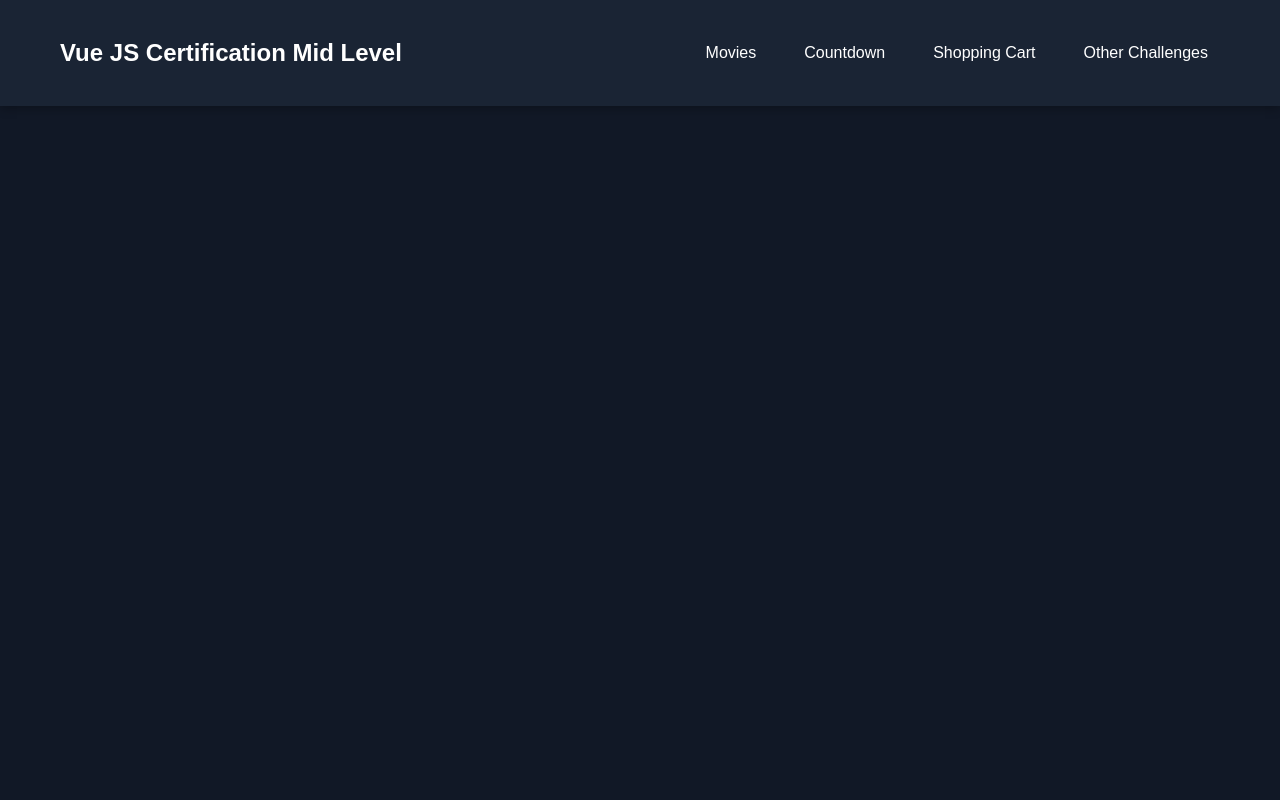
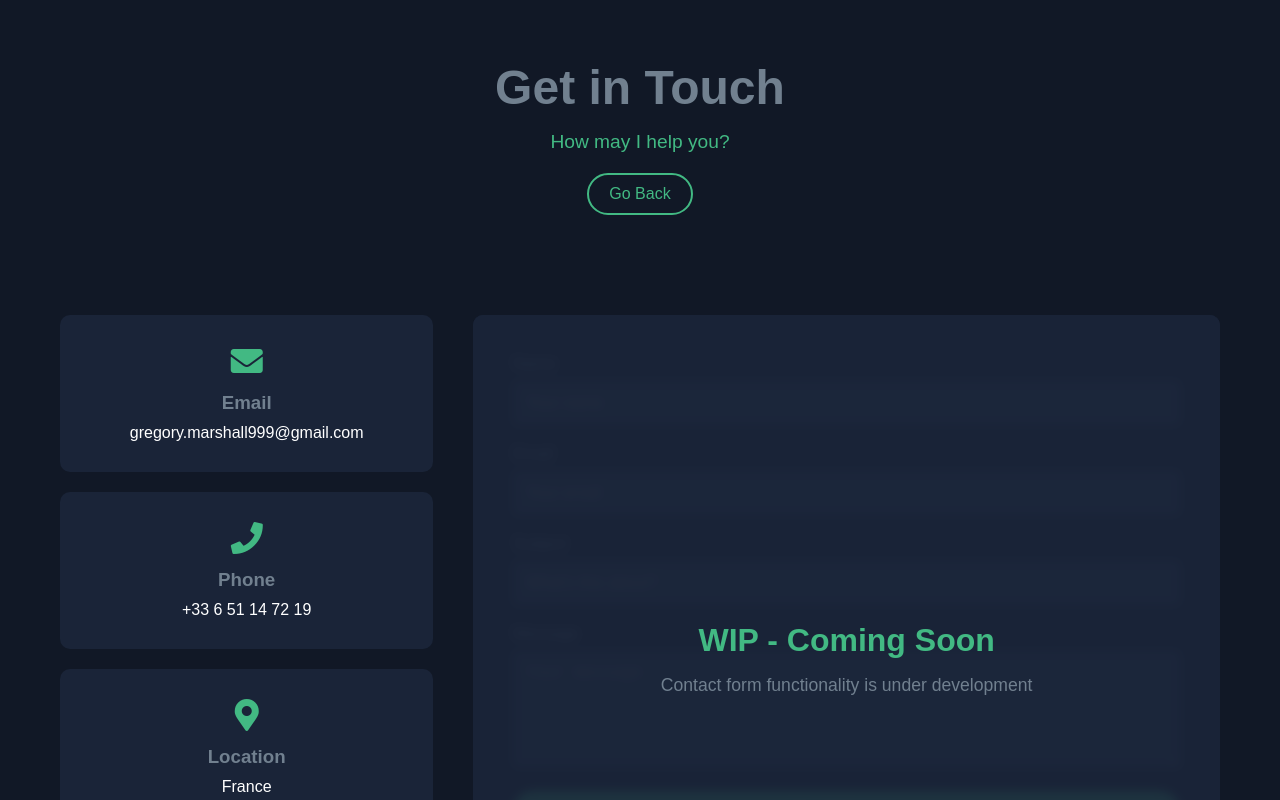
Before and after one commit to GregMarshall999/greglabs-plat, a Vue app: page /contact in a window 1280 px wide. Shown: the top 800 px of the page. Built offline with nearby package versions, Linux system fonts and the light colour scheme.

Commit message:
contact page and nav rework

```diff
--- a/index.html
+++ b/index.html
@@ -3,6 +3,7 @@
   <head>
     <meta charset="UTF-8" />
     <link rel="icon" href="/favicon.ico" />
+    <link rel="stylesheet" href="https://cdnjs.cloudflare.com/ajax/libs/font-awesome/5.15.4/css/all.min.css">
     <meta name="viewport" content="width=device-width, initial-scale=1.0" />
     <title>Vite App</title>
   </head>
--- a/src/App.vue
+++ b/src/App.vue
@@ -1,10 +1,17 @@
 <template>
-	<NavigationBar />
+	<NavigationBar v-if="currentRoute != 'home' && currentRoute != 'contact'" />
 	<RouterView />
 </template>
 
 <script setup>
 import NavigationBar from './components/NavigationBar.vue';
+import { useRoute } from 'vue-router';
+import { computed } from 'vue';
+
+const route = useRoute();
+
+const currentRoute = computed(() => route.name);
+
 </script>
 
 <style>
--- a/src/components/NavigationBar.vue
+++ b/src/components/NavigationBar.vue
@@ -3,7 +3,7 @@
         <div class="container">
             <div class="navbar-content">
                 <div class="logo">
-                    <h1 @click="router.push('/')">Vue JS Certification Mid Level</h1>
+                    <h1 @click="router.push('/')" title="Back to Home Page">Vue JS Certification Mid Level</h1>
                 </div>
                 <ul class="nav-links">
                     <li><RouterLink to="/movies" class="nav-link">Movies</RouterLink></li>
--- a/src/router/index.js
+++ b/src/router/index.js
@@ -10,12 +10,18 @@ import QuizPage from '../views/QuizPage.vue'
 import TaskPage from '../views/TaskPage.vue'
 import ProfilPage from '../views/ProfilePage.vue'
 import MoviesPage from '../views/MoviesPage.vue'
+import ContactPage from '../views/ContactPage.vue'
 
 const routes = [
   {
     path: '/',
     name: 'home',
     component: HomePage
+  },
+  {
+    path: '/contact',
+    name: 'contact',
+    component: ContactPage
   },
   {
     path: '/movies',
--- /dev/null
+++ b/src/views/ContactPage.vue
@@ -0,0 +1,346 @@
+<template>
+  <div class="contact-page">
+    <section class="contact-hero">
+      <h1>Get in Touch</h1>
+      <p class="subtitle">How may I help you?</p>
+      <RouterLink to="/" class="back-button">Go Back</RouterLink>
+    </section>
+
+    <div class="contact-container">
+      <div class="contact-info">
+        <div class="info-card">
+          <i class="fas fa-envelope"></i>
+          <h3>Email</h3>
+          <p>gregory.marshall999@gmail.com</p>
+        </div>
+        <div class="info-card">
+          <i class="fas fa-phone"></i>
+          <h3>Phone</h3>
+          <p>+33 6 51 14 72 19</p>
+        </div>
+        <div class="info-card">
+          <i class="fas fa-map-marker-alt"></i>
+          <h3>Location</h3>
+          <p>France</p>
+        </div>
+        <div class="info-card">
+          <i class="fas fa-clock"></i>
+          <h3>Availability</h3>
+          <p>Open to new opportunities</p>
+        </div>
+      </div>
+
+      <form class="contact-form" @submit.prevent="handleSubmit">
+        <div class="form-overlay">
+          <div class="coming-soon">
+            <h2>WIP - Coming Soon</h2>
+            <p>Contact form functionality is under development</p>
+          </div>
+        </div>
+        <div class="form-group">
+          <label for="name">Name</label>
+          <input
+            type="text"
+            id="name"
+            v-model="formData.name"
+            required
+            placeholder="Your name"
+          >
+        </div>
+
+        <div class="form-group">
+          <label for="email">Email</label>
+          <input
+            type="email"
+            id="email"
+            v-model="formData.email"
+            required
+            placeholder="Your email"
+          >
+        </div>
+
+        <div class="form-group">
+          <label for="subject">Subject</label>
+          <input
+            type="text"
+            id="subject"
+            v-model="formData.subject"
+            required
+            placeholder="What's this about?"
+          >
+        </div>
+
+        <div class="form-group">
+          <label for="message">Message</label>
+          <textarea
+            id="message"
+            v-model="formData.message"
+            required
+            placeholder="Your message"
+            rows="5"
+          ></textarea>
+        </div>
+
+        <button type="submit" class="submit-btn" :disabled="isSubmitting">
+          {{ isSubmitting ? 'Sending...' : 'Send Message' }}
+        </button>
+
+        <div v-if="submitStatus" :class="['status-message', submitStatus.type]">
+          {{ submitStatus.message }}
+        </div>
+      </form>
+    </div>
+  </div>
+</template>
+
+<script>
+export default {
+  name: 'ContactPage',
+  data() {
+    return {
+      formData: {
+        name: '',
+        email: '',
+        subject: '',
+        message: ''
+      },
+      isSubmitting: false,
+      submitStatus: null
+    }
+  },
+  methods: {
+    async handleSubmit() {
+      this.isSubmitting = true
+      this.submitStatus = null
+
+      try {
+        // Here you would typically send the form data to your backend
+        // For now, we'll simulate a successful submission
+        await new Promise(resolve => setTimeout(resolve, 1000))
+
+        this.submitStatus = {
+          type: 'success',
+          message: 'Message sent successfully! I\'ll get back to you soon.'
+        }
+
+        // Reset form
+        this.formData = {
+          name: '',
+          email: '',
+          subject: '',
+          message: ''
+        }
+      } catch (error) {
+        this.submitStatus = {
+          type: 'error',
+          message: 'Sorry, there was an error sending your message. Please try again.'
+        }
+      } finally {
+        this.isSubmitting = false
+      }
+    }
+  }
+}
+</script>
+
+<style scoped>
+.contact-page {
+  max-width: 1200px;
+  margin: 0 auto;
+  padding: 0 20px;
+}
+
+.contact-hero {
+  text-align: center;
+  padding: 60px 0;
+}
+
+.contact-hero h1 {
+  font-size: 3rem;
+  color: #71808f;
+  margin-bottom: 1rem;
+}
+
+.subtitle {
+  font-size: 1.2rem;
+  color: #42b983;
+}
+
+.contact-container {
+  display: grid;
+  grid-template-columns: 1fr 2fr;
+  gap: 40px;
+  padding: 40px 0;
+}
+
+.contact-info {
+  display: flex;
+  flex-direction: column;
+  gap: 20px;
+}
+
+.info-card {
+  background: #1a2438;
+  padding: 30px;
+  border-radius: 10px;
+  text-align: center;
+  transition: transform 0.3s ease;
+}
+
+.info-card:hover {
+  transform: translateY(-5px);
+}
+
+.info-card i {
+  font-size: 2rem;
+  color: #42b983;
+  margin-bottom: 15px;
+}
+
+.info-card h3 {
+  color: #71808f;
+  margin-bottom: 10px;
+}
+
+.info-card p {
+  color: #fff;
+}
+
+.contact-form {
+  background: #1a2438;
+  padding: 40px;
+  border-radius: 10px;
+  position: relative;
+}
+
+.form-overlay {
+  position: absolute;
+  top: 0;
+  left: 0;
+  right: 0;
+  bottom: 0;
+  background: rgba(26, 36, 56, 0.9);
+  backdrop-filter: blur(5px);
+  -webkit-backdrop-filter: blur(5px);
+  border-radius: 10px;
+  display: flex;
+  justify-content: center;
+  align-items: center;
+  z-index: 10;
+}
+
+.coming-soon {
+  text-align: center;
+  color: #fff;
+}
+
+.coming-soon h2 {
+  font-size: 2rem;
+  color: #42b983;
+  margin-bottom: 1rem;
+}
+
+.coming-soon p {
+  color: #71808f;
+  font-size: 1.1rem;
+}
+
+.form-group {
+  margin-bottom: 20px;
+}
+
+.form-group label {
+  display: block;
+  color: #71808f;
+  margin-bottom: 8px;
+}
+
+.form-group input,
+.form-group textarea {
+  width: 100%;
+  padding: 12px;
+  border: 1px solid #2c3c56;
+  border-radius: 5px;
+  background: #2c3c56;
+  color: #fff;
+  font-size: 1rem;
+}
+
+.form-group input:focus,
+.form-group textarea:focus {
+  outline: none;
+  border-color: #42b983;
+}
+
+.submit-btn {
+  background: #42b983;
+  color: white;
+  border: none;
+  padding: 12px 30px;
+  border-radius: 25px;
+  font-size: 1rem;
+  cursor: pointer;
+  transition: all 0.3s ease;
+  width: 100%;
+}
+
+.submit-btn:hover:not(:disabled) {
+  background: #3aa876;
+  transform: translateY(-2px);
+}
+
+.submit-btn:disabled {
+  opacity: 0.7;
+  cursor: not-allowed;
+}
+
+.status-message {
+  margin-top: 20px;
+  padding: 15px;
+  border-radius: 5px;
+  text-align: center;
+}
+
+.status-message.success {
+  background: rgba(66, 185, 131, 0.1);
+  color: #42b983;
+}
+
+.status-message.error {
+  background: rgba(255, 87, 87, 0.1);
+  color: #ff5757;
+}
+
+.back-button {
+  display: inline-block;
+  margin-top: 20px;
+  padding: 10px 20px;
+  background: transparent;
+  border: 2px solid #42b983;
+  color: #42b983;
+  text-decoration: none;
+  border-radius: 25px;
+  font-weight: 500;
+  transition: all 0.3s ease;
+}
+
+.back-button:hover {
+  background: #42b983;
+  color: #1a2438;
+  transform: translateY(-2px);
+}
+
+@media (max-width: 768px) {
+  .contact-container {
+    grid-template-columns: 1fr;
+  }
+
+  .contact-hero h1 {
+    font-size: 2.5rem;
+  }
+
+  .contact-form {
+    padding: 20px;
+  }
+}
+</style>
```
Also changed, not shown: src/views/HomePage.vue (+81 -75 lines).
